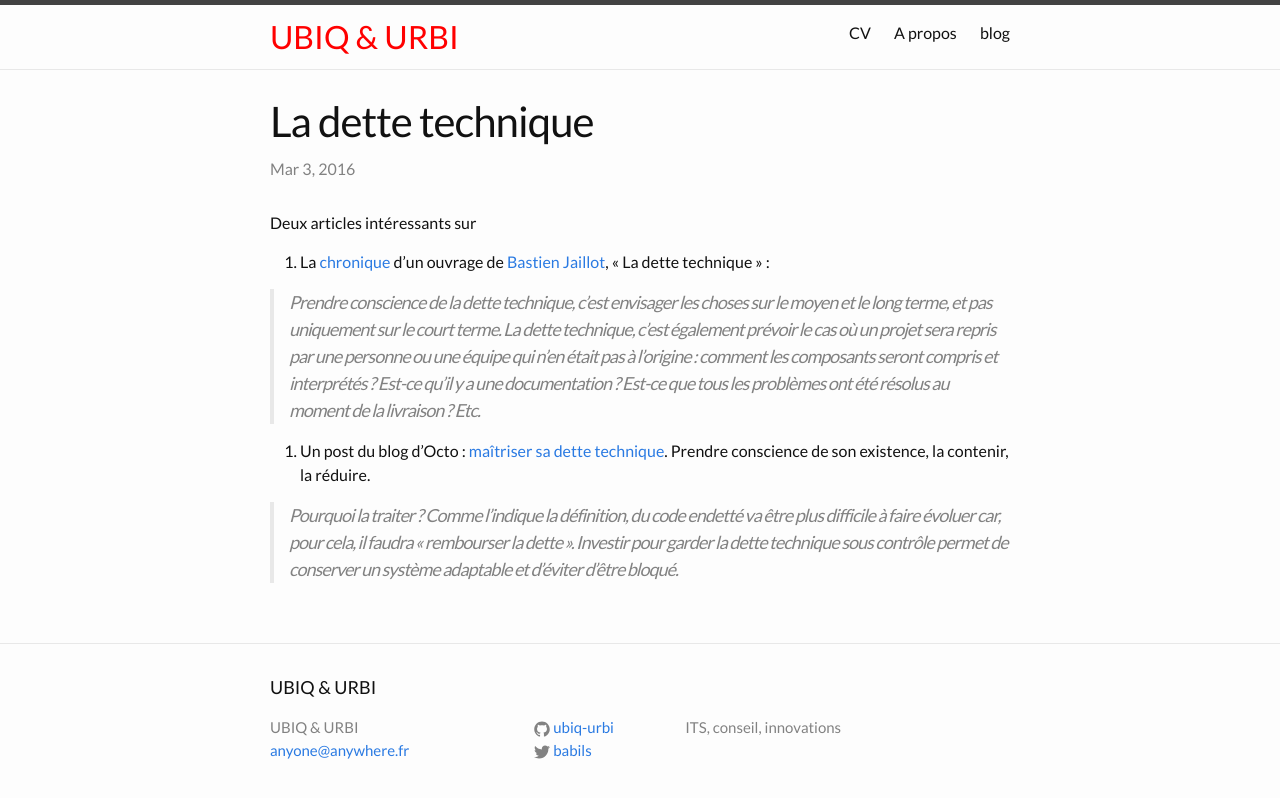
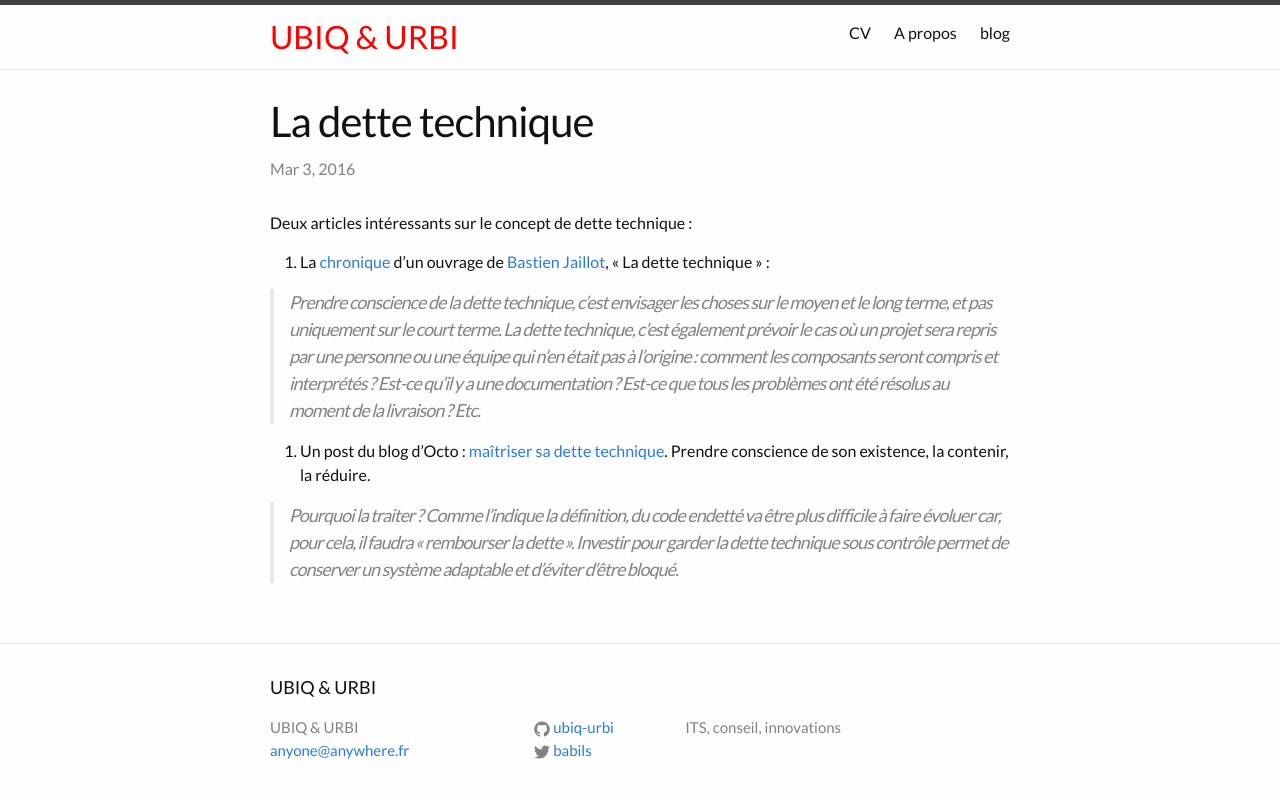
Before and after one commit to ubiq-urbi/ubiq-urbi.github.io, a Jekyll site: the page built from _posts/2016-03-03-dette technique.markdown, in a window 1280 px wide. Shown: the top 798 px of the page. Built offline with Jekyll 4.4.1, drawn with Linux system fonts in a browser that asks for light colours.

Commit message:
blog : dette tech

```diff
--- a/_posts/2016-10-09-welcome-to-jekyll.markdown
+++ b/_posts/2016-03-03-dette technique.markdown
@@ -5,7 +5,7 @@ date:   2016-03-03 16:36:43 +0200
 categories: tech
 ---
 
-Deux articles intéressants sur
+Deux articles intéressants sur le concept de dette technique :
 
 1. La [chronique](https://www.quaternum.net/2016/02/24/dette-technique/) d’un ouvrage de [Bastien Jaillot](http://boutique.letrainde13h37.fr/products/la-dette-technique-bastien-jaillot), « La dette technique » :
 
```
